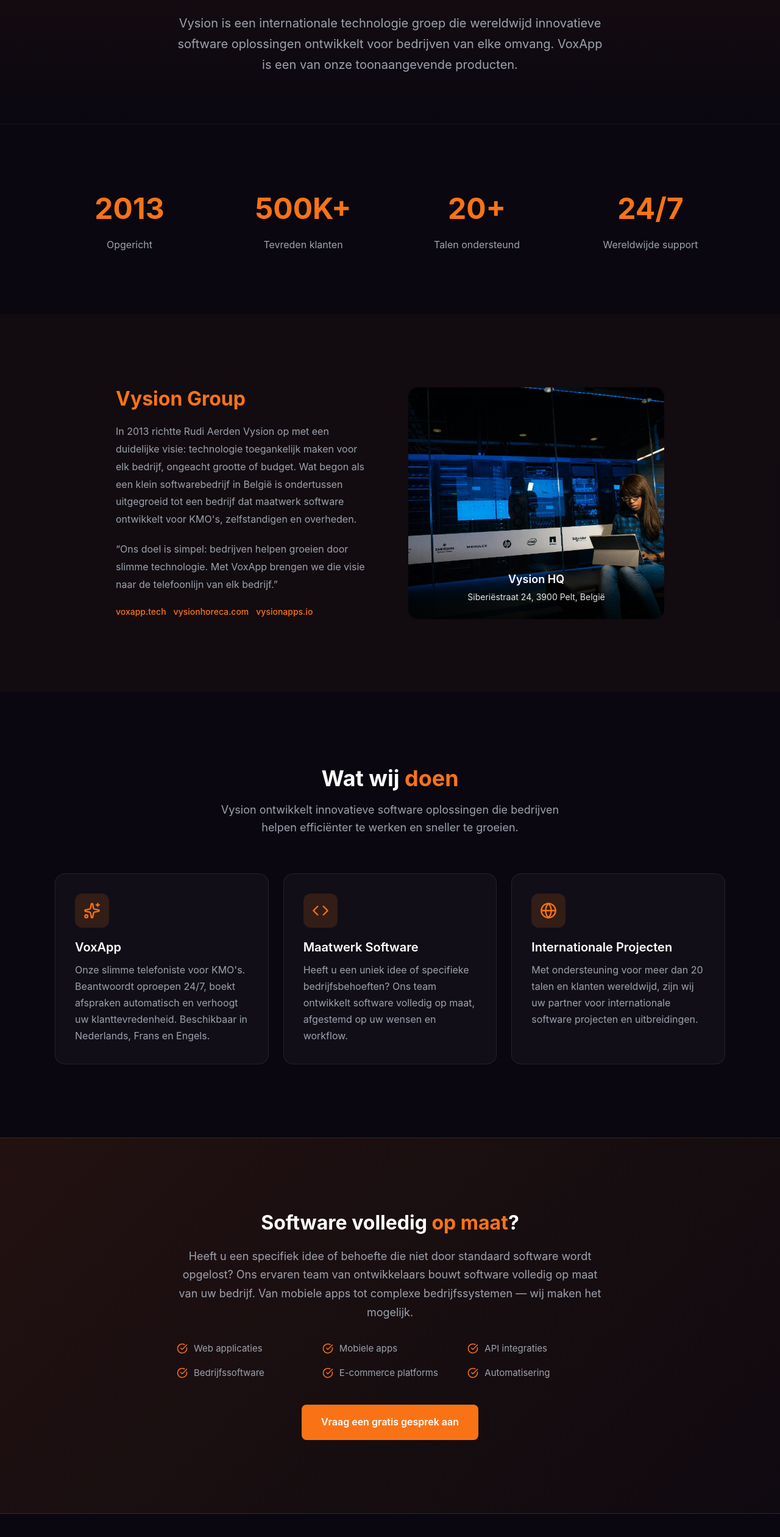
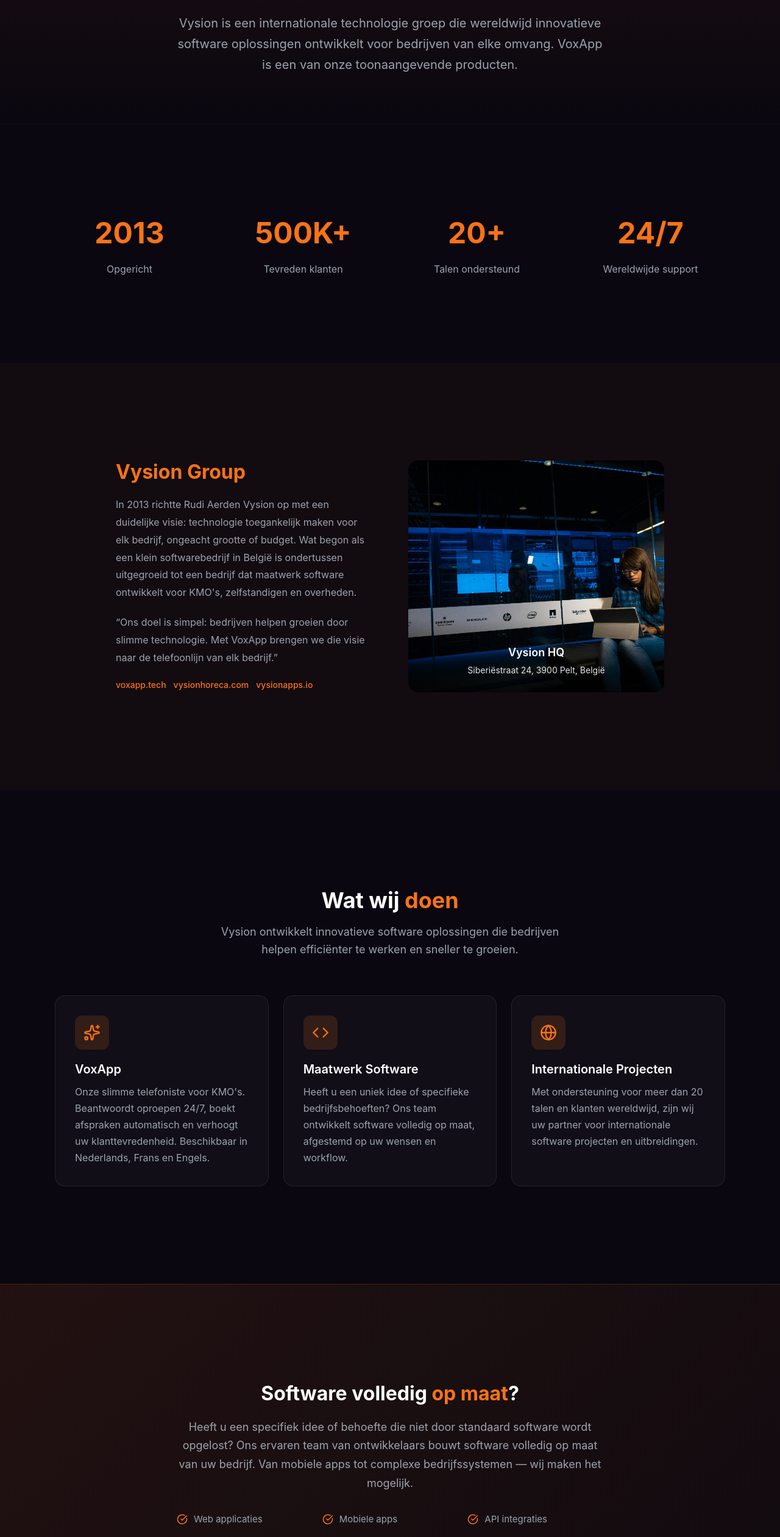
Before and after one commit to rudiaerden19-blip/voxapp, a Next.js app: page /over-ons in a window 1280 px wide. Shown: the part 258-2778 px from the top of the page at 61% size. Built offline with nearby package versions, Linux system fonts and the light colour scheme.

Commit message:
Much more spacing between sections (140-160px)
Co-authored-by: Cursor <cursoragent@cursor.com>

```diff
--- a/src/app/over-ons/page.tsx
+++ b/src/app/over-ons/page.tsx
@@ -65,7 +65,7 @@ export default function OverOnsPage() {
       </section>
 
       {/* Stats Section */}
-      <section style={{ padding: '100px 24px', borderTop: '1px solid rgba(255,255,255,0.05)' }}>
+      <section style={{ padding: '140px 24px', borderTop: '1px solid rgba(255,255,255,0.05)' }}>
         <div style={{
           maxWidth: 1100,
           margin: '0 auto',
@@ -94,7 +94,7 @@ export default function OverOnsPage() {
       </section>
 
       {/* Founder Section */}
-      <section style={{ padding: '120px 24px', background: 'rgba(249, 115, 22, 0.03)' }}>
+      <section style={{ padding: '160px 24px', background: 'rgba(249, 115, 22, 0.03)' }}>
         <div style={{ maxWidth: 900, margin: '0 auto' }}>
           <div style={{
             display: 'grid',
@@ -155,7 +155,7 @@ export default function OverOnsPage() {
       </section>
 
       {/* What We Do Section */}
-      <section style={{ padding: '120px 24px' }}>
+      <section style={{ padding: '160px 24px' }}>
         <div style={{ maxWidth: 1100, margin: '0 auto' }}>
           <div style={{ textAlign: 'center', marginBottom: 60 }}>
             <h2 style={{ fontSize: 36, fontWeight: 700, marginBottom: 16 }}>
@@ -252,7 +252,7 @@ export default function OverOnsPage() {
 
       {/* Custom Software CTA */}
       <section style={{
-        padding: '120px 24px',
+        padding: '160px 24px',
         background: 'linear-gradient(135deg, rgba(249, 115, 22, 0.1) 0%, rgba(249, 115, 22, 0.02) 100%)',
         borderTop: '1px solid rgba(249, 115, 22, 0.2)',
         borderBottom: '1px solid rgba(249, 115, 22, 0.2)',
@@ -316,7 +316,7 @@ export default function OverOnsPage() {
       </section>
 
       {/* Global Presence */}
-      <section style={{ padding: '120px 24px' }}>
+      <section style={{ padding: '160px 24px' }}>
         <div style={{ maxWidth: 900, margin: '0 auto', textAlign: 'center' }}>
           <h2 style={{ fontSize: 32, fontWeight: 700, marginBottom: 20 }}>
             Wereldwijd <span style={{ color: '#f97316' }}>actief</span>
@@ -350,7 +350,7 @@ export default function OverOnsPage() {
 
       {/* Contact Section */}
       <section style={{
-        padding: '100px 24px',
+        padding: '140px 24px',
         background: 'rgba(255,255,255,0.02)',
         borderTop: '1px solid rgba(255,255,255,0.05)'
       }}>
```
